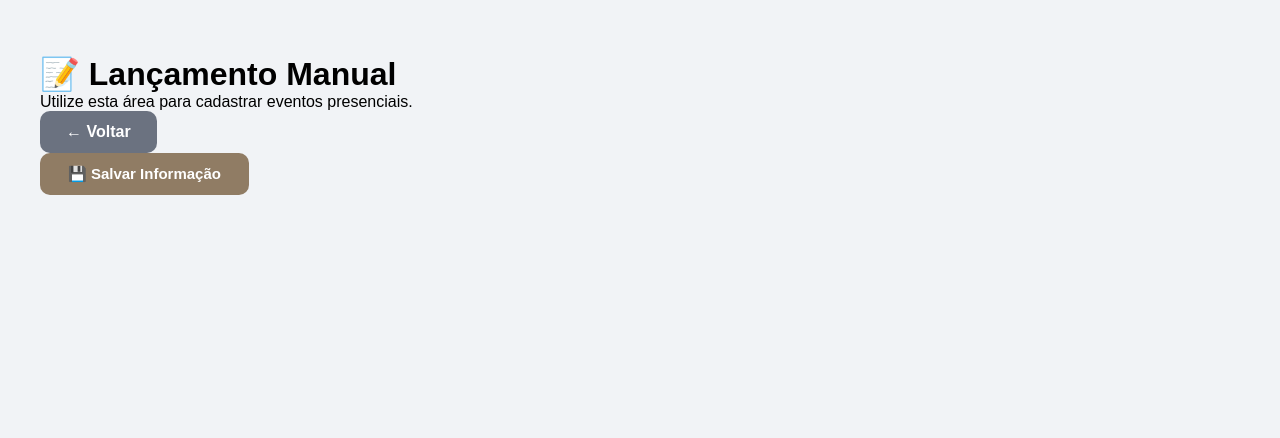
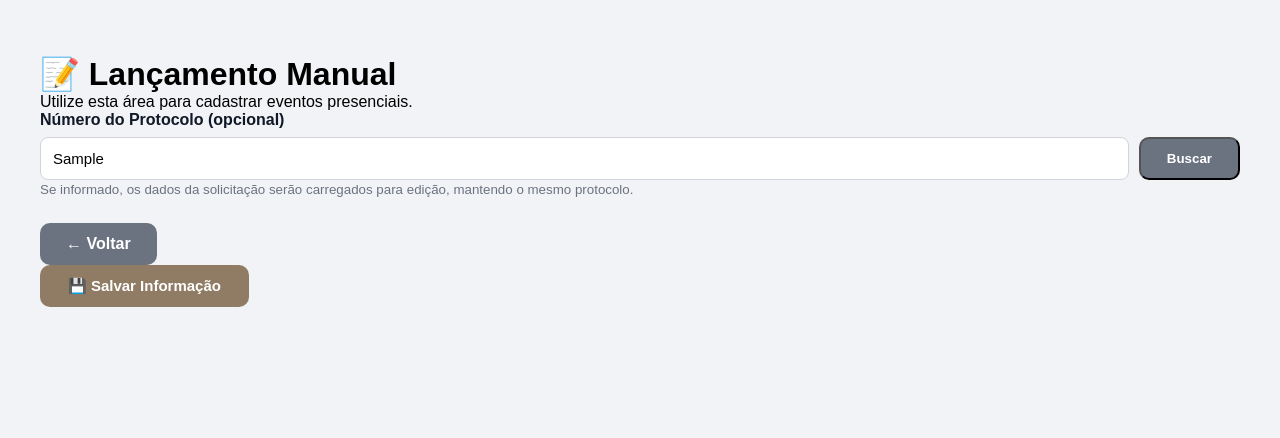
Before and after one commit to Lvieira82/siev95.3, a Django app: template templates/gestao/lancamento_manual.html in a window 1280 px wide. Shown: the part 74-512 px from the top of the page. Run offline with Django 5.2, Linux system fonts and the light colour scheme; the template is opened without the code that fills it: most values are stand-ins (such as "Sample title", 1, 10 or a date in 2020).

Commit message:
Campo protocolo

```diff
--- a/templates/gestao/lancamento_manual.html
+++ b/templates/gestao/lancamento_manual.html
@@ -225,7 +225,41 @@ textarea{
 
             {% csrf_token %}
 
-            {{ form.as_p }}
+                <div style="margin-bottom:25px;">
+
+                    <label>
+                        <strong>Número do Protocolo (opcional)</strong>
+                    </label>
+
+                    <div style="display:flex;gap:10px;">
+
+                        <input
+                            type="text"
+                            name="protocolo_origem"
+                            value="{{ protocolo_origem }}"
+                            placeholder="Informe o protocolo da solicitação">
+
+                        <button
+                            type="submit"
+                            formmethod="get"
+                            class="btn-voltar">
+
+                            Buscar
+
+                        </button>
+
+                    </div>
+
+                    <small style="color:#6b7280;">
+
+                        Se informado, os dados da solicitação serão carregados para edição,
+                        mantendo o mesmo protocolo.
+
+                    </small>
+
+                </div>
+
+                {{ form.as_p }}
 
             <div class="acoes">
                 <a href="{% url 'painel_gestao' %}" class="btn-voltar">
```
